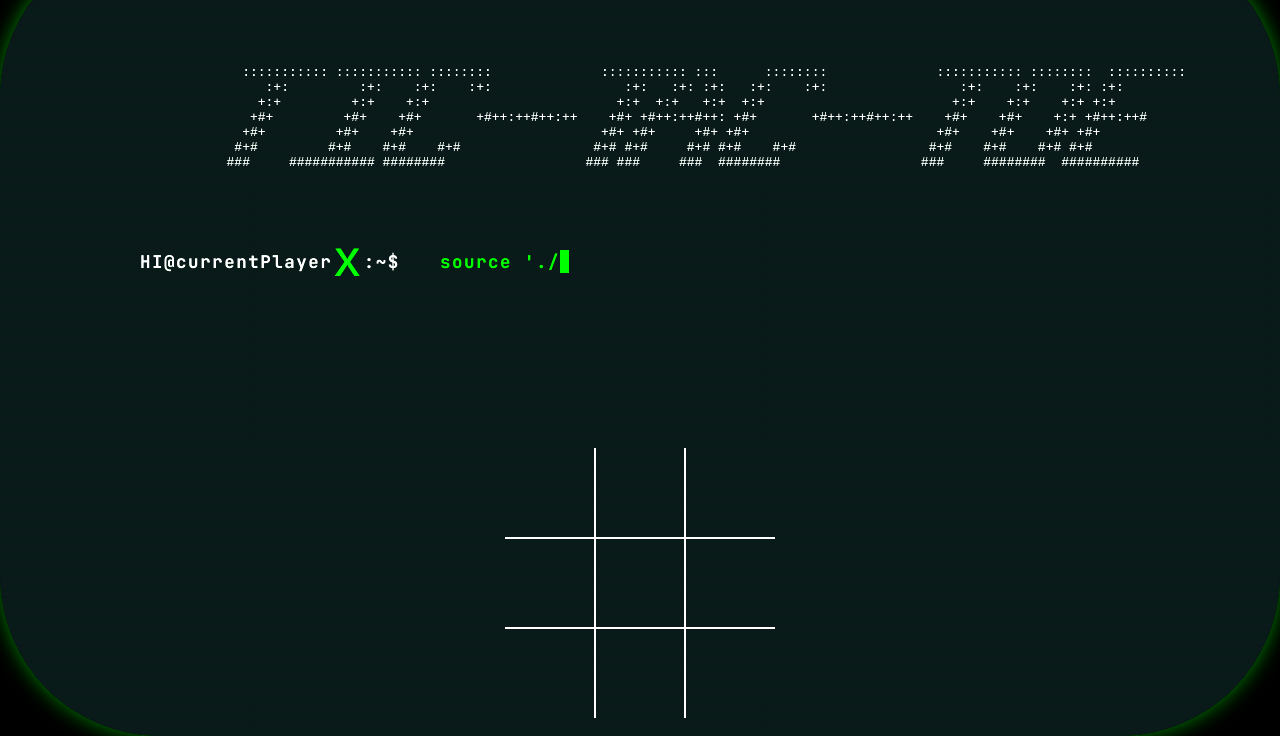
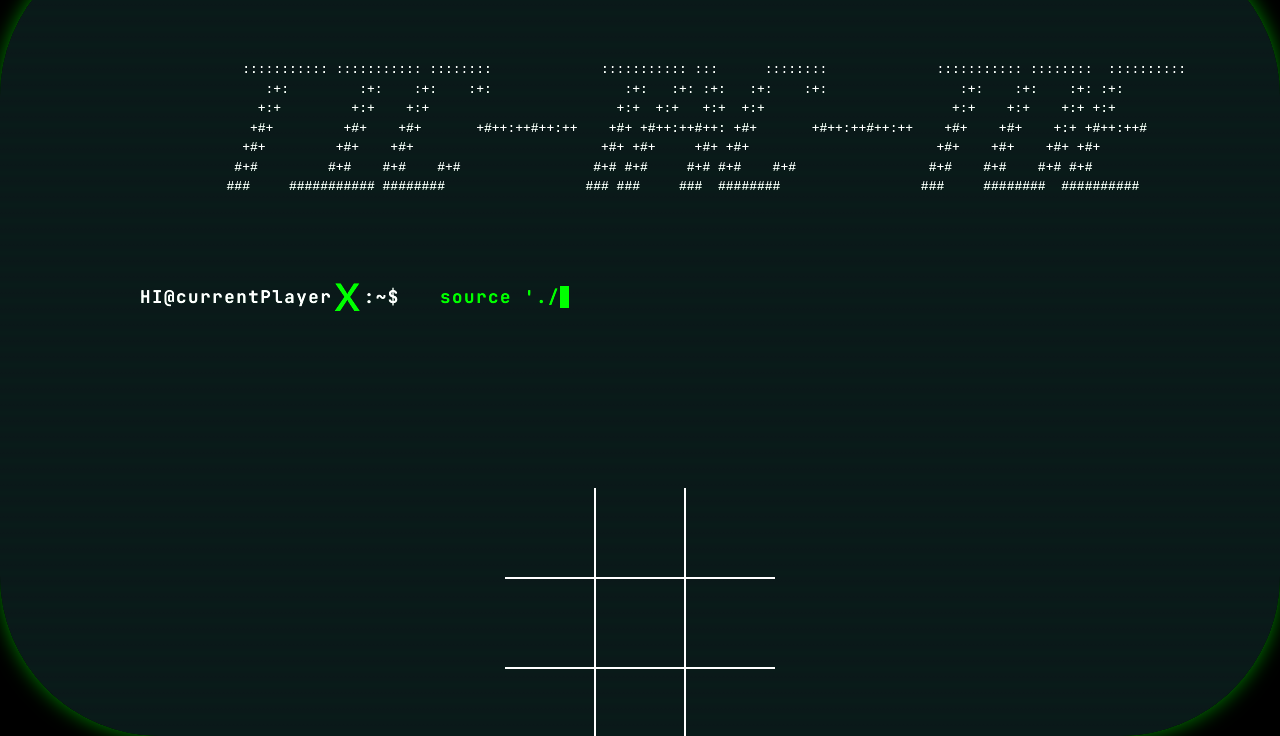
Before and after one commit to QTimos/webTicTacToe, a plain HTML site: page index.html in a window 1280 px wide. Shown: the part 64-800 px from the top of the page. Drawn offline with Linux system fonts and the light colour scheme.

Commit message:
added reset css

```diff
--- a/css/endScreen.css
+++ b/css/endScreen.css
@@ -6,12 +6,6 @@
     --primary-color: #000;
     --secondary-color: #0f0f0f;
     --accent-color: #bbb;
-}
-
-* {
-    margin: 0px;
-    padding: 0px;
-    box-sizing: border-box;
 }
 
 body {
--- /dev/null
+++ b/css/reset.css
@@ -0,0 +1,53 @@
+*, *::before, *::after {
+  box-sizing: border-box;
+}
+
+* {
+  margin: 0;
+  padding: 0;
+}
+
+/* 3. Enable keyword animations */
+@media (prefers-reduced-motion: no-preference) {
+  html {
+    interpolate-size: allow-keywords;
+  }
+}
+
+body {
+  /* 4. Add accessible line-height */
+  line-height: 1.5;
+  /* 5. Improve text rendering */
+  -webkit-font-smoothing: antialiased;
+}
+
+/* 6. Improve media defaults */
+img, picture, video, canvas, svg {
+  display: block;
+  max-width: 100%;
+}
+
+/* 7. Inherit fonts for form controls */
+input, button, textarea, select {
+  font: inherit;
+}
+
+/* 8. Avoid text overflows */
+p, h1, h2, h3, h4, h5, h6 {
+  overflow-wrap: break-word;
+}
+
+/* 9. Improve line wrapping */
+p {
+  text-wrap: pretty;
+}
+h1, h2, h3, h4, h5, h6 {
+  text-wrap: balance;
+}
+
+/*
+  10. Create a root stacking context
+*/
+#root, #__next {
+  isolation: isolate;
+}
--- a/index.html
+++ b/index.html
@@ -4,6 +4,7 @@
         <meta charset="UTF-8">
         <meta name="viewport" content="width=device-width, initial-scale=1">
         <title>Tic-Tac-Toe</title>
+        <link href="../css/reset.css" rel="stylesheet">
         <link href="./style.css" rel="stylesheet">
     </head>
     <body>
--- a/style.css
+++ b/style.css
@@ -6,12 +6,6 @@
     --primary-color: #000;
     --secondary-color: #0f0f0f;
     --accent-color: #;
-}
-
-* {
-    margin: 0px;
-    padding: 0px;
-    box-sizing: border-box;
 }
 
 body {
```
Also changed, not shown: html/endScreen.html (+1 -0 lines).
